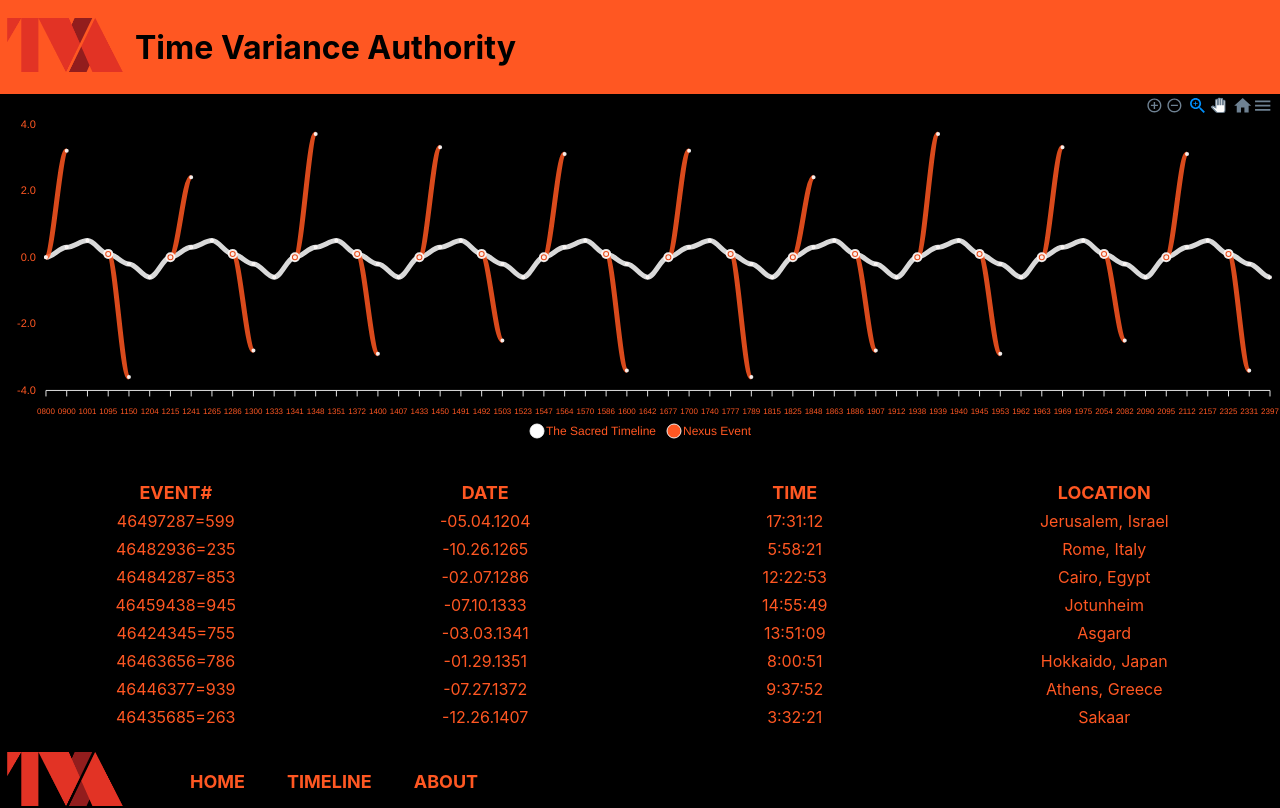
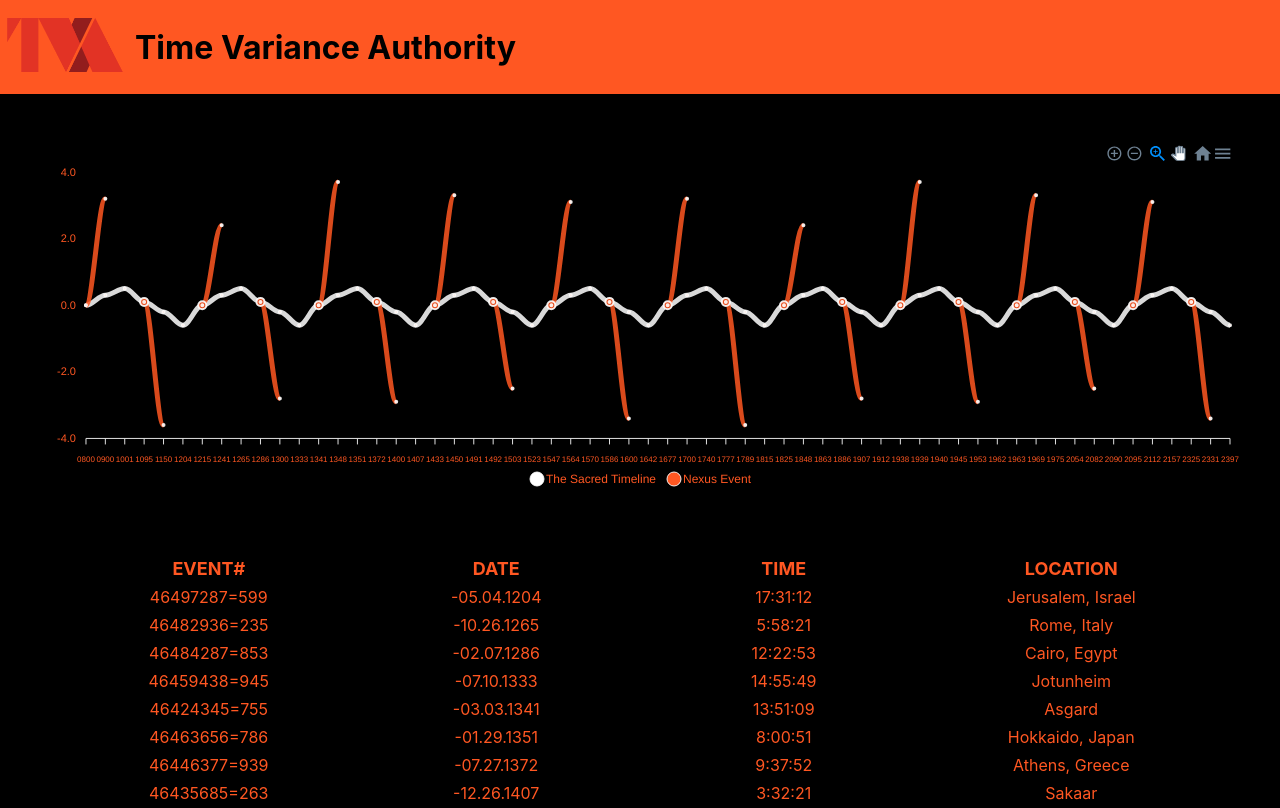
Before and after one commit to kirkalyn13/tva-dashboard, a React (Create React App) app: page /timeline in a window 1280 px wide. Shown: the top 808 px of the page. Built offline with nearby package versions, Linux system fonts and the light colour scheme.

Commit message:
feat: update styles

```diff
--- a/src/App.css
+++ b/src/App.css
@@ -4,172 +4,200 @@
 
 .header {
   display: flex;
+  position: sticky;
   top: 0;
   width: 100%;
   justify-content: flex-start;
   align-items: center;
   min-height: 10vh;
   background: #FF5722;
-  color: #000000;
+  color: #000;
+  z-index: 100;
 }
-.footer{
+
+.footer {
   display: flex;
-  position: relative;
-  bottom: 0;
   width: 100%;
   justify-content: flex-start;
   align-items: center;
   min-height: 10vh;
   background-color: #000;
 }
-body{
-  background-color:#000000;
+
+body {
+  background-color: #000;
+  margin: 0;
+  padding: 0;
 }
-.title{
-  padding:5px;
+
+.title {
+  padding: 5px;
 }
-.container-nav{
+
+.hero{
+  height: 100vh;
+  max-width: 1200px;
+  margin: 3rem auto;
+  padding: 0 24px;
+}
+.container-nav {
   display: flex;
   justify-content: space-around;
   align-items: center;
-  font-size: medium;
+  color: #FF5722;
+  font-size: large;
 }
-.container-timeline{
-  top: 20px
+
+.container-dashboard {
+  height: 100vh;
+  max-width: 1200px;
+  margin: 3rem auto;
+  padding: 0 24px;
 }
-.container-dashboard{
-  height: 80vh;
-}
-.container-table{
-  margin: 20px 20px 20px;
+
+.container-table {
+  max-width: 1200px;
+  margin: 20px auto;
+  padding: 0.5rem 24px;
   height: 60%;
 }
-.table-header{
+
+.container-text {
+  display: flex;
+  flex-direction: column;
   align-items: center;
+  justify-content: space-around;
+  max-width: 1200px;
+  margin: 2rem auto;
+  padding: 5px 24px;
+}
+
+.container-members {
+  max-width: 1200px;
+  margin: 2rem auto;
+  padding: 0 24px;
+  height: 80vh;
+  overflow-y: scroll;
+}
+
+.table-header {
   margin-top: 20px;
   width: 100%;
   text-align: center;
   color: #FF5722;
   font-size: large;
 }
-.table-data{
+
+.table-data {
   margin-top: 2px;
   width: 100%;
   color: #FF5722;
 }
-th, td{
+
+th, td {
   width: 25%;
 }
-.nexus-data{
+
+.nexus-data {
   height: 30vh;
   overflow-y: scroll;
 }
-/* width */
-::-webkit-scrollbar {
-  width: 10px;
+.container-text p {
+  line-height: 1.8;
+  letter-spacing: 0.3px;
+  max-width: 720px;
+  margin: 0 auto;
 }
 
-/* Track */
-::-webkit-scrollbar-track {
-  box-shadow: inset 0 0 5px #E64A19;
-  border-radius: 10px;
-}
-
-/* Handle */
-::-webkit-scrollbar-thumb {
-  background: #FF5722;
-  border-radius: 10px;
-}
-.container-nav{
-  display: flex;
-  color: #FF5722;
-  justify-content: space-around;
-  align-items: center;
-  font-size: large;
-}
 a:link, a:visited {
-  background-color: #000000;
+  background-color: transparent;
   color: #FF5722;
   padding: 10px 20px;
   text-align: center;
   text-decoration: none;
   display: inline-block;
-  margin-right:2px;
+  margin-right: 2px;
   font-weight: bold;
   border-radius: 5px;
+  transition: all 0.2s ease;
 }
 
 a:hover, a:active {
-  background-color: #FF5722;
-  border: 3px solid #FFCCBC;
-  color: white;
+  background-color: #E64A19;
+  border: 1px solid rgba(255, 204, 188, 0.4);
+  color: #fff;
 }
-.home{
+
+.home {
   width: 100%;
   color: #FF5722;
   height: 100%;
   z-index: 0;
-	background: #000 url('https://image.ibb.co/mjnygo/stars.png') repeat top center;
+  background: #000 url('https://image.ibb.co/mjnygo/stars.png') repeat top center;
 }
-.about{
+
+.about {
   margin: 20px;
   color: #FF5722;
   z-index: 0;
-	background: #000 url('https://image.ibb.co/mjnygo/stars.png') repeat top center;
+  background: #000 url('https://image.ibb.co/mjnygo/stars.png') repeat top center;
 }
-.foot{
+
+.foot {
   margin-left: 300px;
   justify-content: flex-end;
   font-size: x-small;
 }
-.members{
+
+.members {
   display: flex;
   justify-content: space-around;
   align-items: center;
   color: #E64A19;
   padding: 10px;
-  margin-bottom:  10px;
+  margin-bottom: 10px;
   border: 1px solid #E64A19;
   border-radius: 5px;
-  object-fit:cover;
+  object-fit: cover;
+  transition: border-color 0.2s ease;
 }
-.container-text{
-  display: flex;
-  flex-direction: column;
-  align-items: center;
-  justify-content: space-around;
-  padding: 5px 20px 5px 20px;
-  margin: 1rem;
+
+.members:hover {
+  border-color: #FF5722;
 }
-.img-members{
+
+.img-members {
   display: block;
-  margin-left: auto;
-  margin-right: auto;
+  margin: 0 auto;
 }
+
 img {
   border-radius: 5%;
 }
-.bulletin{
+
+.bulletin {
   display: flex;
+  max-width: 1200px;
+  margin: 0 auto;
+  padding: 0 24px;
 }
-.bulletin-item{
+
+.bulletin-item {
   width: 50%;
   padding: 30px 5px;
-  /*border: 1px solid #E64A19;
-  border-radius: 5px;*/
 }
-.container-members{
-  height: 500px;
-  overflow-y: scroll;
+
+.tva-about {
+  display: flex;
+  max-width: 1200px;
+  margin: 30px auto 0;
+  padding: 0 24px;
 }
-.tva-about{
-  display:flex;
-  margin-top: 30px;
-}
+
 button {
-  background-color: #FF5722; /* Green */
+  background-color: #FF5722;
   border: none;
-  color: white;
+  color: #fff;
   padding: 15px 32px;
   text-align: center;
   text-decoration: none;
@@ -177,53 +205,90 @@
   font-size: 16px;
   font-weight: bold;
   border-radius: 5px;
+  cursor: pointer;
+  transition: background-color 0.2s ease;
 }
+
+button:hover,
+a button:hover {
+  background-color: #E64A19;
+  border: none;
+  color: #fff;
+}
+
 video {
-  /* override other styles to make responsive */
-  width: 60%    !important;
-  height: auto   !important;
-  align-items: center;
-  margin-top: 20px;
+  width: 100% !important;
+  height: auto !important;
+  display: block;
+  margin: 20px auto 0;
   border-radius: 10px;
 }
 
-@media(max-width: 500px){
-  .members{
-    display: flex;
+::-webkit-scrollbar {
+  width: 6px;
+}
+
+::-webkit-scrollbar-track {
+  background: rgba(230, 74, 25, 0.08);
+  border-radius: 10px;
+}
+
+::-webkit-scrollbar-thumb {
+  background: #E64A19;
+  border-radius: 10px;
+  border: 1px solid rgba(230, 74, 25, 0.2);
+}
+
+::-webkit-scrollbar-thumb:hover {
+  background: #FF5722;
+}
+
+::-webkit-scrollbar-thumb:active {
+  background: #FF7043;
+}
+
+@media (max-width: 500px) {
+  .members {
     flex-direction: column;
   }
-  .tva-about{
-    display:flex;
+
+  .tva-about {
     flex-direction: column;
     margin-top: 30px;
   }
-  .bulletin{
-    display: flex;
+
+  .bulletin {
     flex-direction: column;
     align-items: center;
     overflow-y: scroll;
     height: 100vh;
     margin-bottom: 150px;
   }
-  .footer{
+
+  .footer {
     position: fixed;
   }
-  img{
+
+  img {
     width: 100%;
     height: auto;
   }
-  .vid{
+
+  .vid {
     height: 240px;
     width: 320px;
   }
-  .container-talkies{
+
+  .container-talkies {
     width: 100%;
     margin: 5px;
   }
-  .container-table{
+
+  .container-table {
     height: 60vh;
   }
-  .table-data{
+
+  .table-data {
     font-size: 10px;
   }
 }
--- /dev/null
+++ b/src/components/Hero.js
@@ -0,0 +1,12 @@
+const Hero = () => {
+  return (
+    <div className="hero">
+        <video autoPlay controls>
+        <source src="tva-commercial.mp4" type="video/mp4" />
+            Your browser does not support the video tag.
+        </video>
+    </div>
+  )
+}
+
+export default Hero
--- a/src/components/Home.js
+++ b/src/components/Home.js
@@ -1,10 +1,11 @@
+import Hero from './Hero'
 import Text from './Text'
 import { Link } from 'react-router-dom'
 
 const homeTitle = '"For All Time. Always."'
-const homeContent = `Protect the "Sacred Timeline" with the rest of the TVA Team. Monitor Anomalies and Nexus Events from the Sacred Timeline.`
+const homeContent = `The Time Variance Authority exists outside of time and space, tasked with the sacred duty of preserving the one true timeline. As an agent of the TVA, you are the last line of defense against Variants, Nexus Events, and the branching chaos that threatens to unravel the very fabric of reality.\nMonitor anomalies as they emerge across centuries. Track Nexus Events before they branch. Work alongside your fellow agents to prune what must be pruned and protect what must be protected.\nThe Sacred Timeline is not just a record of what has happened — it is the guarantee of what must happen. Every deviation, no matter how small, is a threat. Every branch left unchecked is a universe that should not exist.\nStay vigilant. Stay aligned. For all time. Always.`
 const bulletinTitle = "THE NEXUS BULLETIN"
-const bulletinContent = "See the latest Nexus Issues."
+const bulletinContent = `Your centralized briefing on the latest confirmed Nexus Events across the Sacred Timeline. Updated in real time as our analysts process incoming anomaly reports from every corner of known history — past, present, and future.`
 const missingLoki = "MISSING VARIANT: LOKI LAUFEYSON"
 const detailsLoki = "Variant Loki Laufeyson detained after escaping with the Space Stone. Last seen on a deployed mission to Haven Hills, Alabama (2050) with Agent Mobius M. Mobius and Hunter-B15."
 const missingSylvie = "WANTED: UNKNOWN LOKI VARIANT "
@@ -13,16 +14,15 @@
 const Home = () => {
     return (
         <div className="home">
-            <video autoPlay controls>
-                <source src="tva-commercial.mp4" type="video/mp4" />
-                    Your browser does not support the video tag.
-                </video>
+            <Hero title={homeTitle} content={homeContent} />
+            <div className="hero">
                 <Text title={homeTitle} content={homeContent} />
                 <nav>
                     <Link to="/timeline">
                         <button type="button">View Sacred Timeline</button>
                     </Link>
                 </nav>
+            </div>
             <div className="container-bulletin">
                 <img src="tva_logo.png" className="img-members" width="200" height="200" position="sticky" alt=""/>
                 <Text title={bulletinTitle} content={bulletinContent} />
```
Lines whose indentation alone changed are shown as unchanged.
